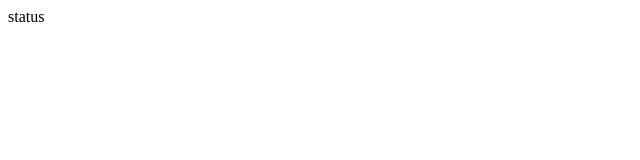
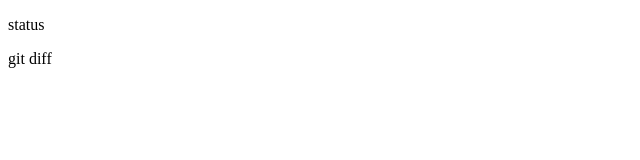
Before and after one commit to hattori0112/git_tutorial, a plain HTML site: page index.html in a window 1280 px wide. Shown: the whole page, without its empty margins (0-640 px from the left). Drawn offline with Linux system fonts and the light colour scheme.

Commit message:
add git diff

```diff
--- a/index.html
+++ b/index.html
@@ -5,5 +5,8 @@
     <meta name="viewport" content="width=device-width, initial-scale=1.0" />
     <title>Document</title>
   </head>
-  <body>status</body>
+  <body>
+    <p>status</p>
+    <p>git diff</p>
+  </body>
 </html>
```
